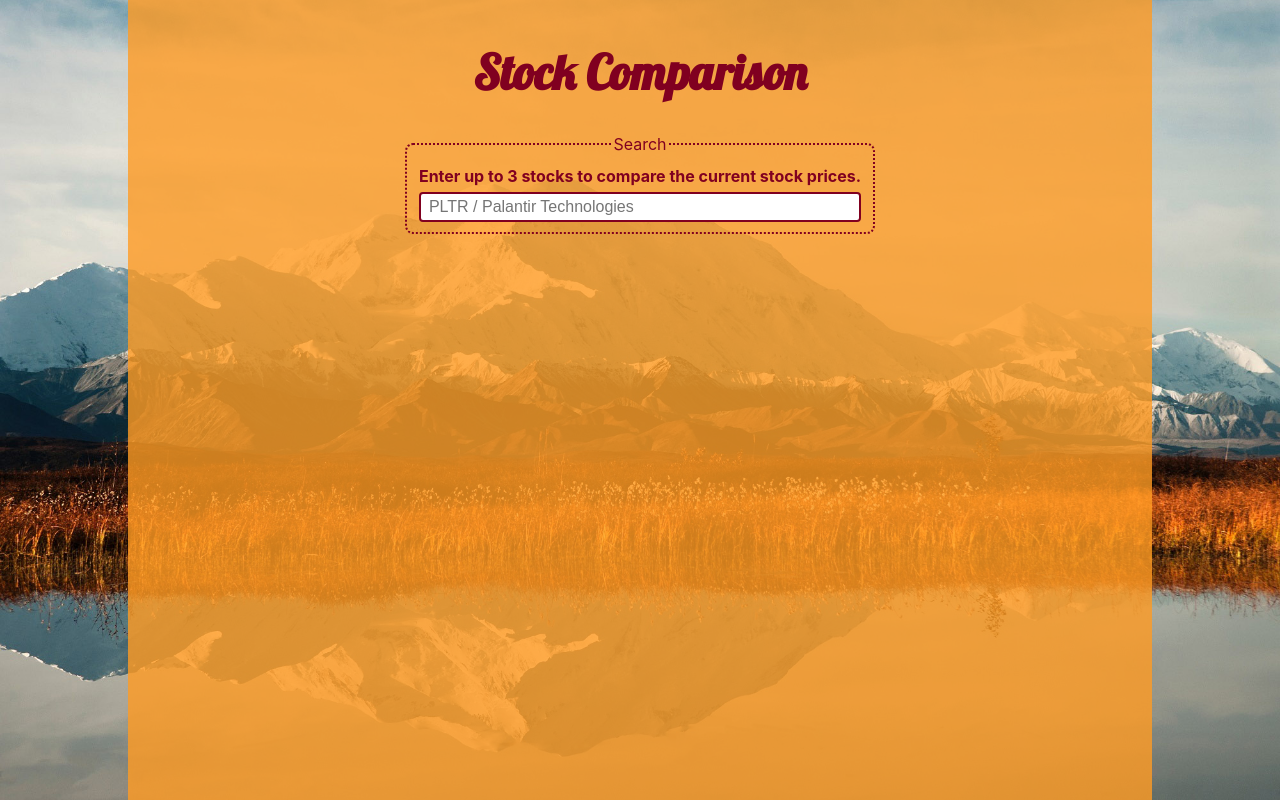
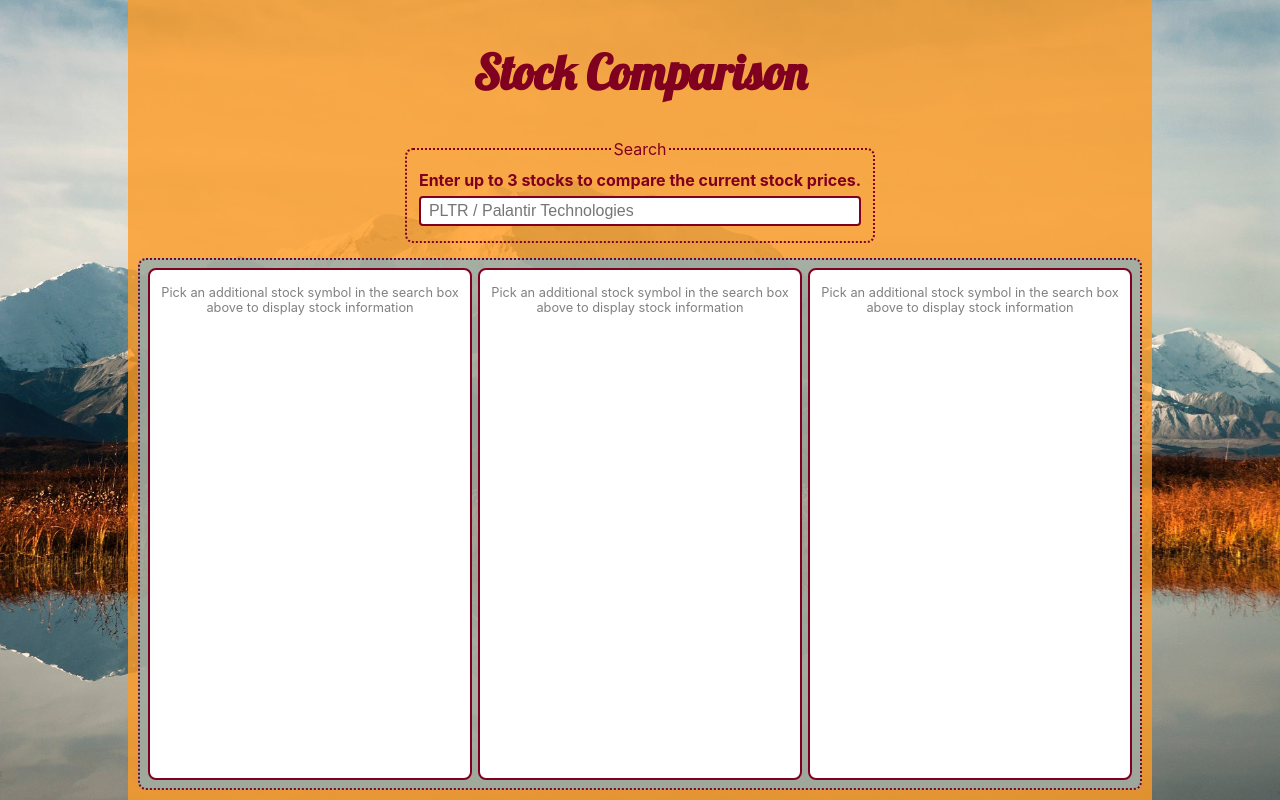
Before and after one commit to JacobHaskins/erebor, a React (Create React App) app: page / in a window 1280 px wide. Built offline with nearby package versions, Linux system fonts and the light colour scheme.

Commit message:
Add layout and styles for StockBoard and StockCard

```diff
--- a/src/components/App/App.css
+++ b/src/components/App/App.css
@@ -5,6 +5,9 @@
   width: 80%;
   padding: 10px;
   background: rgba(255, 155, 35, 0.8);
+}
+
+main, .app {
   display: flex;
   flex-direction: column;
   align-items: center;
@@ -21,3 +24,11 @@ h1 {
   margin-left: auto;
   margin-right: auto;
 }
+
+header {
+  flex-grow: 1;
+}
+
+main {
+  flex-grow: 100;
+}
--- a/src/components/App/App.tsx
+++ b/src/components/App/App.tsx
@@ -1,5 +1,6 @@
 import React from 'react';
 import SearchBar from '../SearchBar/SearchBar';
+import StockBoard from '../StockBoard/StockBoard'
 import './App.css';
 
 function App() {
@@ -12,6 +13,7 @@ function App() {
       </header>
       <main>
         <SearchBar />
+        <StockBoard />
       </main>
     </div>
   );
--- a/src/components/SearchBar/SearchBar.css
+++ b/src/components/SearchBar/SearchBar.css
@@ -5,6 +5,7 @@
   -webkit-border-radius: 8px;
   -moz-border-radius: 8px;
   border-radius: 8px;
+  flex-grow: 1;
 }
 
 legend {
--- /dev/null
+++ b/src/components/StockBoard/StockBoard.css
@@ -0,0 +1,19 @@
+.stock-board {
+  text-align: center;
+  border: 2px dotted var(--color-burgundy);
+  -webkit-border-radius: 8px;
+  -moz-border-radius: 8px;
+  border-radius: 8px;
+  background-color: rgba(120, 178, 212, 0.65);
+  padding: 5px;
+  margin-top: 15px;
+
+  display: flex;
+  flex-direction: row;
+  flex-wrap: wrap;
+  align-items: stretch;
+  justify-content: space-evenly;
+  align-content: stretch;
+
+  flex-grow: 100;
+}
--- /dev/null
+++ b/src/components/StockBoard/StockBoard.tsx
@@ -0,0 +1,15 @@
+import React from 'react';
+import StockCard from '../StockCard/StockCard';
+import './StockBoard.css';
+
+function StockBoard() {
+  return (
+    <div className="stock-board">
+      <StockCard />
+      <StockCard />
+      <StockCard />
+    </div>
+  );
+}
+
+export default StockBoard;
--- /dev/null
+++ b/src/components/StockCard/StockCard.css
@@ -0,0 +1,18 @@
+.stock-card {
+  text-align: center;
+  border: 2px solid var(--color-burgundy);
+  -webkit-border-radius: 8px;
+  -moz-border-radius: 8px;
+  border-radius: 8px;
+  background-color: white;
+  margin: 3px;
+  width: 32%;
+  min-width: 230px;
+  padding: 2px;
+  flex-grow: 1;
+}
+
+.grey-text {
+  color: gray;
+  font-size: 0.8em;
+}
--- /dev/null
+++ b/src/components/StockCard/StockCard.tsx
@@ -0,0 +1,14 @@
+import React from 'react';
+import './StockCard.css';
+
+function StockCard() {
+  return (
+    <section className="stock-card">
+      <p className="grey-text">
+        Pick an additional stock symbol in the search box above to display stock information
+      </p>
+    </section>
+  );
+}
+
+export default StockCard;
```
Also changed, not shown: 2 other files (tests, documents, lock files or other folders).
